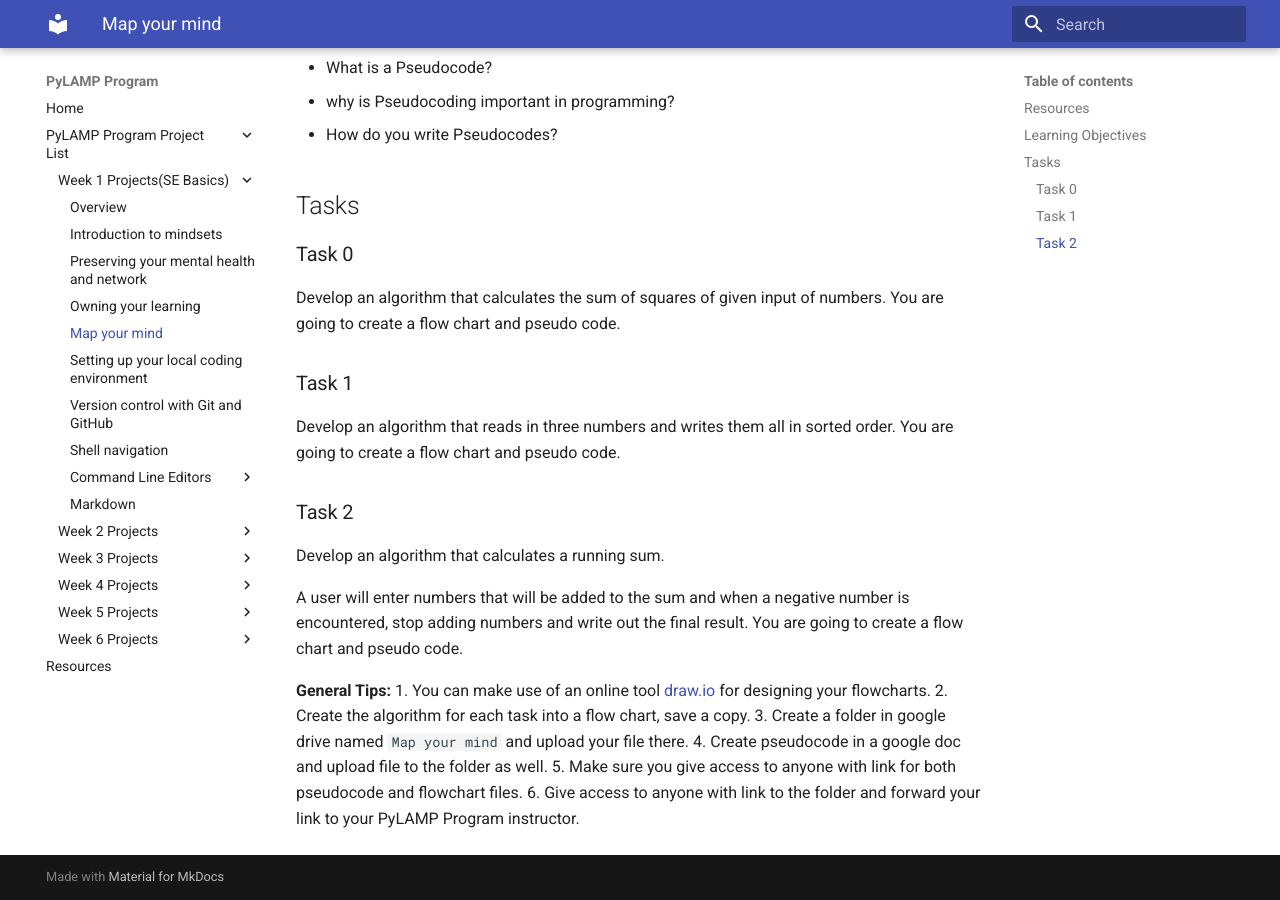
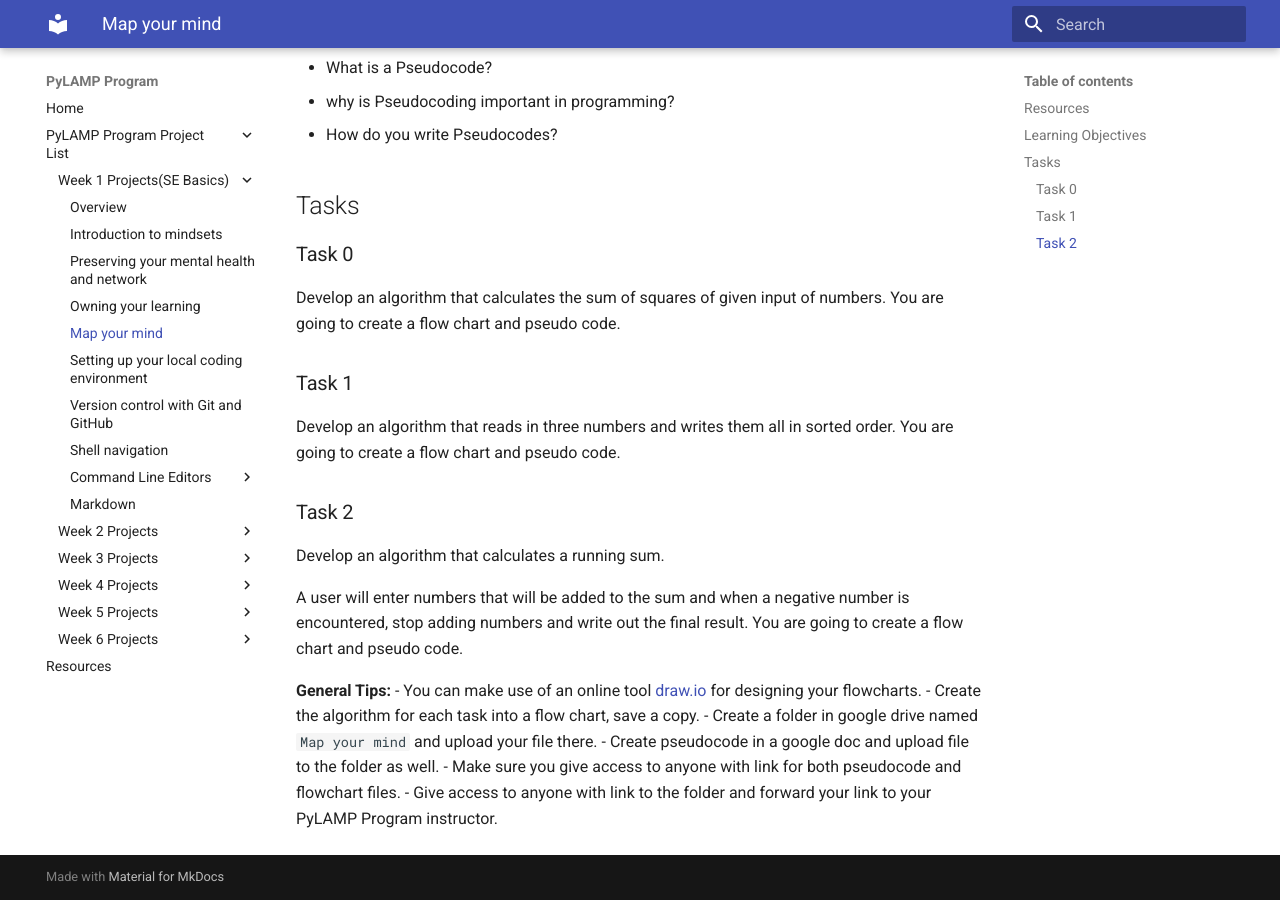
Before and after one commit to SaanmoiyolNyibiam/PyLAMP-Program, an MkDocs documentation site: the page built from docs/se_basics/0x04-map_your_mind.md, in a window 1280 px wide and 900 px high, scrolled down 644 px. Built offline with MkDocs 1.6.1 and Material for MkDocs 9.7.7, drawn with Linux system fonts in a browser that asks for light colours.

Commit message:
style: use bullet points instead of numbering for list of items

```diff
--- a/docs/se_basics/0x04-map_your_mind.md
+++ b/docs/se_basics/0x04-map_your_mind.md
@@ -36,9 +36,9 @@ A user will enter numbers that will be added to the sum and when a negative numb
 You are going to create a flow chart and pseudo code.
 
 __General Tips:__
-1. You can make use of an online tool [draw.io](https://www.drawio.com/) for designing your flowcharts.
-2. Create the algorithm for each task into a flow chart, save a copy.
-3. Create a folder in google drive named `Map your mind` and upload your file there.
-4. Create pseudocode in a google doc and upload file to the folder as well.
-5. Make sure you give access to anyone with link for both pseudocode and flowchart files.
-6. Give access to anyone with link to the folder and forward your link to your PyLAMP Program instructor.
+- You can make use of an online tool [draw.io](https://www.drawio.com/) for designing your flowcharts.
+- Create the algorithm for each task into a flow chart, save a copy.
+- Create a folder in google drive named `Map your mind` and upload your file there.
+- Create pseudocode in a google doc and upload file to the folder as well.
+- Make sure you give access to anyone with link for both pseudocode and flowchart files.
+- Give access to anyone with link to the folder and forward your link to your PyLAMP Program instructor.
```
